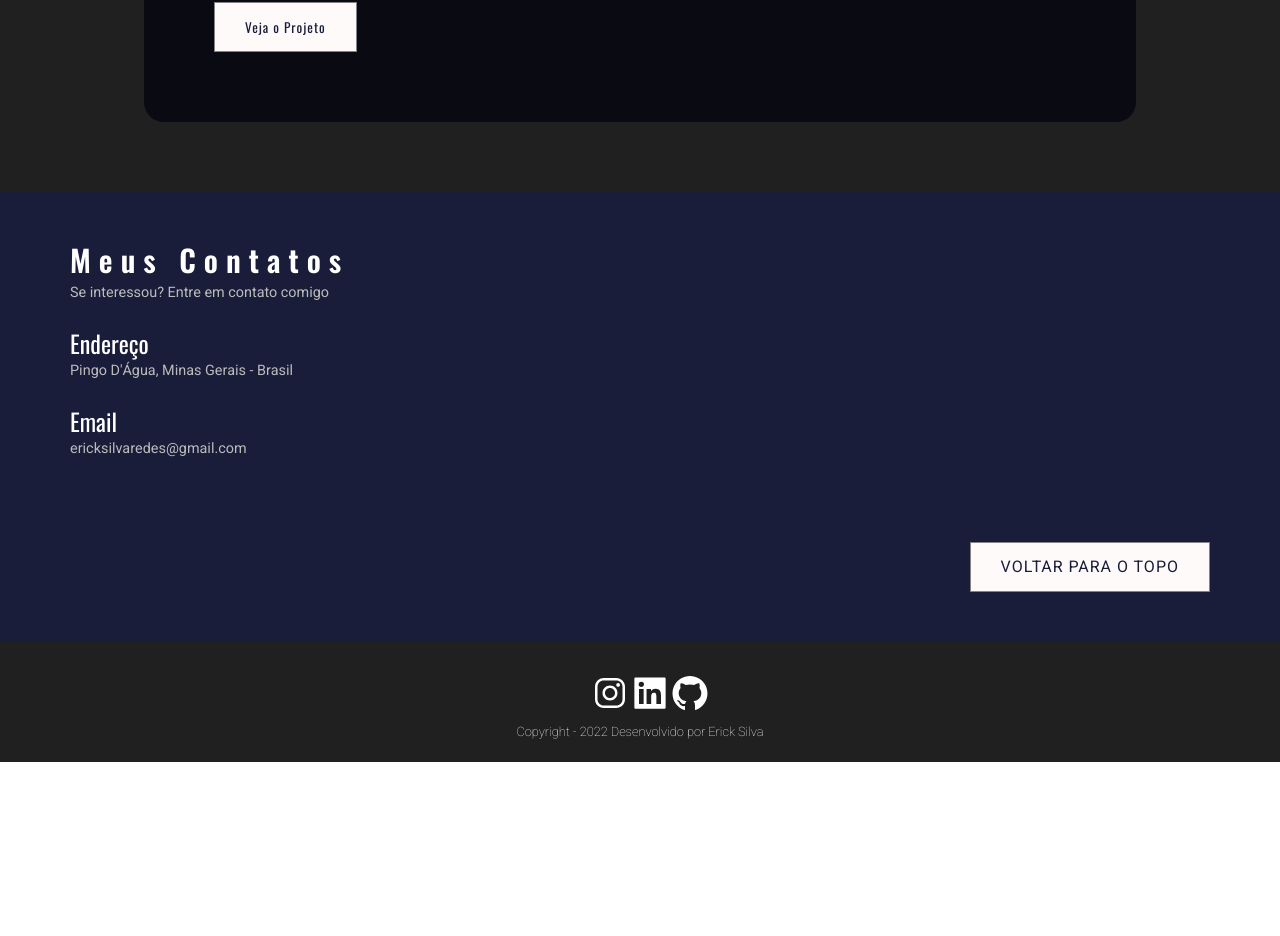
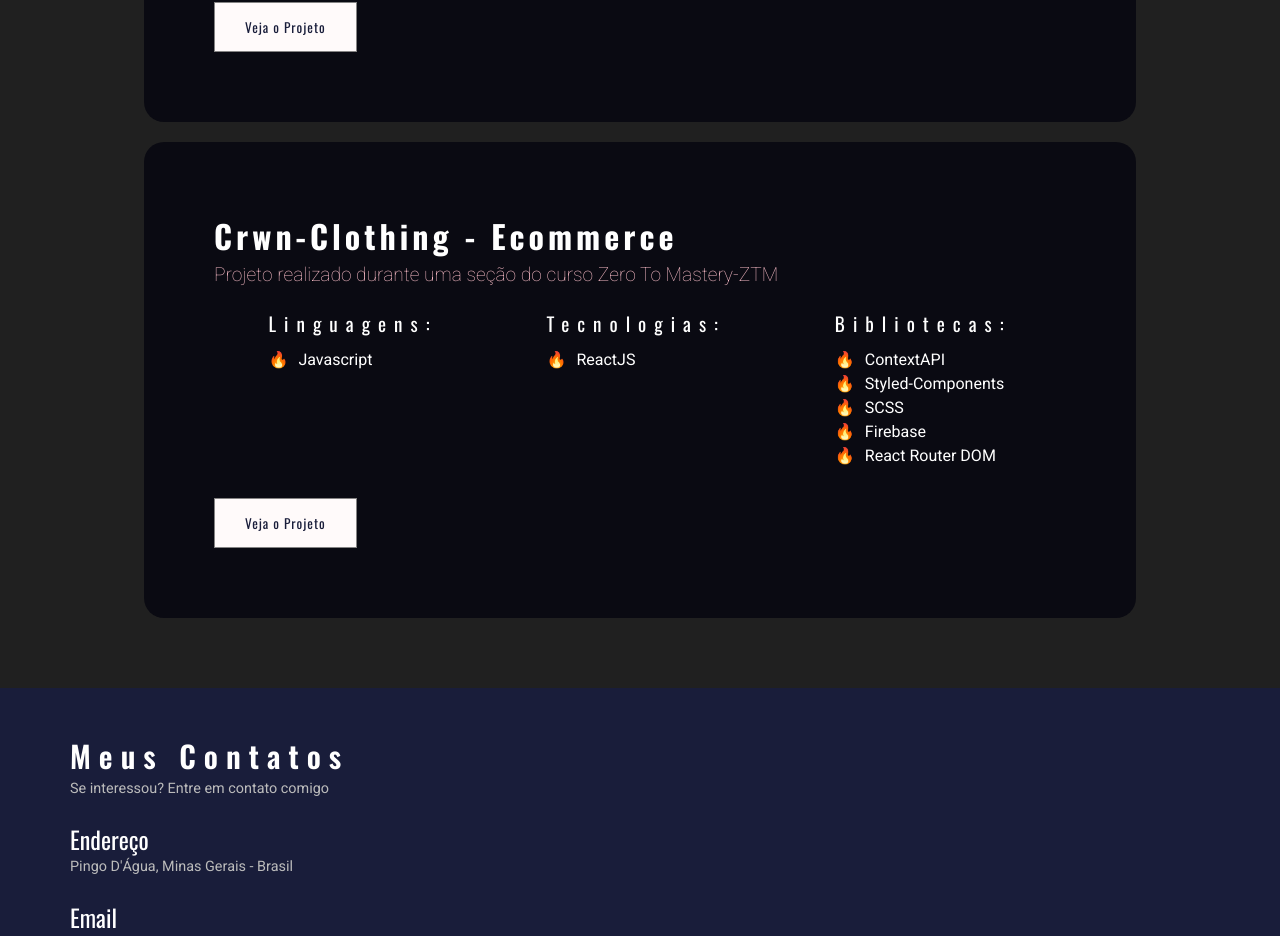
Before and after one commit to eiericksilva/eiericksilva.github.io, a React (Create React App) app: page / in a window 1280 px wide. Shown: the part 2619-3555 px from the top of the page. Before the commit the page ends 3381 px from the top, so only its background shows below. Built offline with nearby package versions, Linux system fonts and the light colour scheme.

Commit message:
Subindo projeto do ZTM - Crwn-Clothing

```diff
--- a/src/components/portfolio/index.js
+++ b/src/components/portfolio/index.js
@@ -18,6 +18,17 @@ const Portifolio = () => {
       languages: ["Javascript"],
       technologies: ["ReactJS"],
       libs: ["fetchapi", "context-api", "localStorage"],
+    },
+    project4: {
+      languages: ["Javascript"],
+      technologies: ["ReactJS"],
+      libs: [
+        "ContextAPI",
+        "Styled-Components",
+        "SCSS",
+        "Firebase",
+        "React Router DOM",
+      ],
     },
   };
 
@@ -69,6 +80,21 @@ const Portifolio = () => {
           <Button>Veja o Projeto</Button>
         </a>
       </CardRepo>
+      <CardRepo
+        title="Crwn-Clothing - Ecommerce "
+        description="Projeto realizado durante uma seção do curso Zero To Mastery-ZTM"
+        languages={projects.project4.languages}
+        technologies={projects.project4.technologies}
+        libs={projects.project4.libs}
+      >
+        <a
+          href="https://crwn-clothing-zeta-sage.vercel.app/"
+          target="_blank"
+          rel="noreferrer"
+        >
+          <Button>Veja o Projeto</Button>
+        </a>
+      </CardRepo>
     </P.Wrapper>
   );
 };
```
